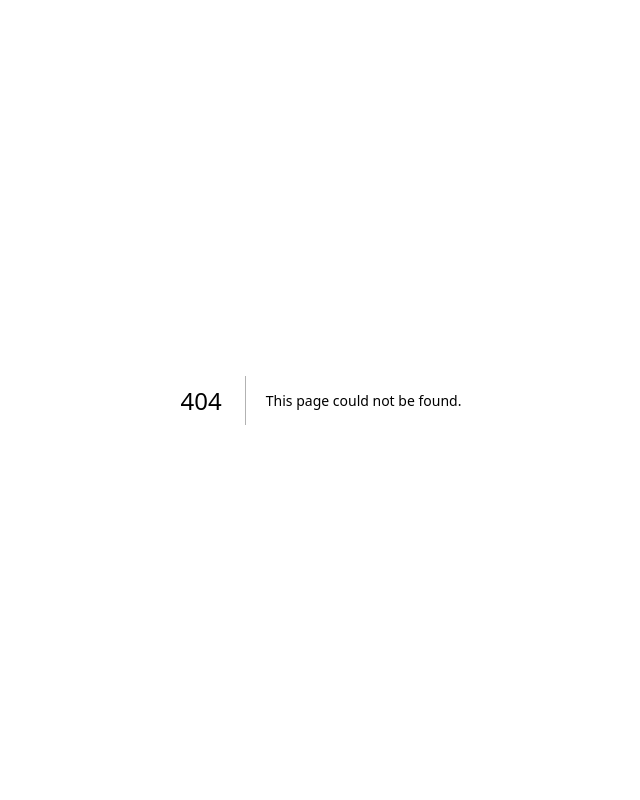
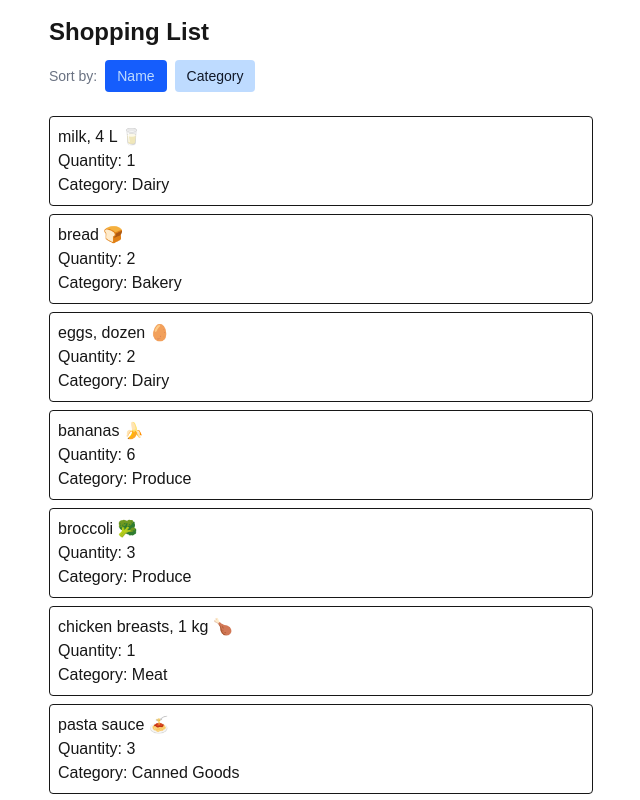
Before and after one commit to heet-talati/cprg306-assignments, a Next.js app: page /week-7 in a window 1280 px wide. Before the commit this address had no page. Shown: the top 800 px of the page, without its empty margins (319-959 px from the left). Built offline with nearby package versions, Linux system fonts and the light colour scheme.

Commit message:
Week-7 setup

```diff
--- /dev/null
+++ b/app/week-7/item-list.js
@@ -0,0 +1,53 @@
+"use client";
+
+import { useState } from "react";
+import Item from "./item";
+import * as Items from "./items.json";
+
+export default function ItemList() {
+  const [items, setItems] = useState(JSON.parse(JSON.stringify(Items.default)));
+  const [sortBy, setSortBy] = useState("name");
+
+  return (
+    <>
+      <div className="flex items-center gap-2 my-3">
+        <p className="font-medium text-sm text-gray-500 ">Sort by:</p>
+        <button
+          className={`font-medium text-sm px-3 py-1.5 rounded cursor-pointer ${
+            sortBy === "name"
+              ? "text-blue-200 bg-blue-600"
+              : "text-gray-900 bg-blue-200"
+          }`}
+          onClick={() => {
+            setSortBy("name");
+            setItems((items) =>
+              items.sort((a, b) => a.name.localeCompare(b.name))
+            );
+          }}
+        >
+          Name
+        </button>
+        <button
+          className={`font-medium text-sm px-3 py-1.5 rounded cursor-pointer ${
+            sortBy === "category"
+              ? "text-blue-200 bg-blue-600"
+              : "text-gray-900 bg-blue-200"
+          }`}
+          onClick={() => {
+            setSortBy("category");
+            setItems((items) =>
+              items.sort((a, b) => a.category.localeCompare(b.category))
+            );
+          }}
+        >
+          Category
+        </button>
+      </div>
+      <ul className="mt-3 flex flex-col gap-2">
+        {items.map((item) => {
+          return <Item key={item.id} {...item} />;
+        })}
+      </ul>
+    </>
+  );
+}
--- /dev/null
+++ b/app/week-7/item.js
@@ -0,0 +1,17 @@
+export default function Item({ name, quantity, category }) {
+  return (
+    <>
+      <li className="border rounded-sm p-2">
+        <p className="">{name}</p>
+        <p className="">Quantity: {quantity}</p>
+        <p className="">
+          Category:{" "}
+          {category
+            .split(" ")
+            .map((word) => word.charAt(0).toUpperCase() + word.slice(1))
+            .join(" ")}
+        </p>
+      </li>
+    </>
+  );
+}
--- /dev/null
+++ b/app/week-7/items.json
@@ -0,0 +1,74 @@
+[
+  {
+    "id": "1h2GJKH12gkHG31h1H",
+    "name": "milk, 4 L 🥛",
+    "quantity": 1,
+    "category": "dairy"
+  },
+  {
+    "id": "2KJH3k2j3H1k2J3K1H",
+    "name": "bread 🍞",
+    "quantity": 2,
+    "category": "bakery"
+  },
+  {
+    "id": "3h2KJH3k2j3H1k2J3",
+    "name": "eggs, dozen 🥚",
+    "quantity": 2,
+    "category": "dairy"
+  },
+  {
+    "id": "4k2J3K1H2GJKH12gk",
+    "name": "bananas 🍌",
+    "quantity": 6,
+    "category": "produce"
+  },
+  {
+    "id": "5H1h1H2KJH3k2j3H",
+    "name": "broccoli 🥦",
+    "quantity": 3,
+    "category": "produce"
+  },
+  {
+    "id": "6H1k2J3K1H2GJKH1",
+    "name": "chicken breasts, 1 kg 🍗",
+    "quantity": 1,
+    "category": "meat"
+  },
+  {
+    "id": "7gkHG31h1H2KJH3k",
+    "name": "pasta sauce 🍝",
+    "quantity": 3,
+    "category": "canned goods"
+  },
+  {
+    "id": "8j3H1k2J3K1H2GJK",
+    "name": "spaghetti, 454 g 🍝",
+    "quantity": 2,
+    "category": "dry goods"
+  },
+  {
+    "id": "9H12gkHG31h1H2KJ",
+    "name": "toilet paper, 12 pack 🧻",
+    "quantity": 1,
+    "category": "household"
+  },
+  {
+    "id": "10H3k2j3H1k2J3K1",
+    "name": "paper towels, 6 pack",
+    "quantity": 1,
+    "category": "household"
+  },
+  {
+    "id": "11k2J3K1H2GJKH12",
+    "name": "dish soap 🍽️",
+    "quantity": 1,
+    "category": "household"
+  },
+  {
+    "id": "12GJKH12gkHG31h1",
+    "name": "hand soap 🧼",
+    "quantity": 4,
+    "category": "household"
+  }
+]
--- /dev/null
+++ b/app/week-7/new-item.js
@@ -0,0 +1,122 @@
+"use client";
+import { useState } from "react";
+
+export default function NewItem() {
+  const [quantity, setQuantity] = useState(1);
+  const [name, setName] = useState("");
+  const [category, setCategory] = useState("produce");
+  const options = [
+    "Produce",
+    "Dairy",
+    "Bakery",
+    "Meat",
+    "Frozen Foods",
+    "Canned Goods",
+    "Dry Goods",
+    "Beverages",
+    "Snacks",
+    "Household",
+    "Other",
+  ];
+
+  function increment() {
+    if (quantity < 20) setQuantity(quantity + 1);
+  }
+  function decrement() {
+    if (quantity > 1) setQuantity(quantity - 1);
+  }
+
+  function handleSubmit(e) {
+    e.preventDefault();
+    const item = { name, category, quantity };
+    console.log("Item:", item);
+    alert(
+      `
+      Item: ${item.name}
+      Quantity: ${item.quantity}
+      Category: ${item.category}
+      `
+    );
+
+    setQuantity(1);
+    setName("");
+    setCategory("produce");
+  }
+
+  return (
+    <div className="mx-auto max-w-md p-4 flex flex-col">
+      <h1 className="text-2xl font-bold mb-4 text-gray-700">Add New Item</h1>
+      <form className="flex flex-col p-4 bg-gray-900 rounded-md">
+        <div className="flex flex-col gap-2 p-4">
+          <label htmlFor="item-name" className="text-gray-500">
+            Item Name
+          </label>
+          <input
+            type="text"
+            name="item-name"
+            id="item-name"
+            className="border border-gray-700 rounded p-2"
+            placeholder="e.g. Apples, 3lbs"
+            value={name}
+            onChange={(e) => setName(e.target.value)}
+            required
+          />
+        </div>
+        <div className="flex flex-col gap-5 p-4">
+          <p className="text-gray-500 text-sm">
+            Quantity:{" "}
+            <span className="text-gray-300 text-xl font-bold">{quantity}</span>
+          </p>
+          <div className="flex gap-x-3">
+            <button
+              className="bg-gray-700 disabled:bg-gray-500 cursor-pointer text-white px-4 py-2 rounded"
+              disabled={quantity === 1}
+              onClick={decrement}
+              type="button"
+            >
+              -
+            </button>
+            <button
+              className="bg-blue-600 disabled:bg-blue-950 cursor-pointer text-white px-4 py-2 rounded"
+              disabled={quantity === 20}
+              onClick={increment}
+              type="button"
+            >
+              +
+            </button>
+          </div>
+          <p className="text-gray-500 text-xs">Allowed range: 1–20</p>
+        </div>
+        <div className="flex flex-col gap-2 p-4">
+          <label htmlFor="item-name" className="text-gray-500">
+            Item Category
+          </label>
+          <select
+            name="item-category"
+            id="item-category"
+            className="border border-gray-700 rounded p-2"
+            placeholder="e.g. Apples, 3lbs"
+            value={category}
+            onChange={(e) => setCategory(e.target.value)}
+          >
+            {options.map((option) => (
+              <option
+                className="bg-gray-800 text-white"
+                key={option}
+                value={option.toLowerCase()}
+              >
+                {option}
+              </option>
+            ))}
+          </select>
+        </div>
+        <input
+          type="submit"
+          className="bg-blue-600 hover:bg-blue-700 text-white px-4 py-2 rounded"
+          value={"Add Item"}
+          onClick={handleSubmit}
+        />
+      </form>
+    </div>
+  );
+}
--- /dev/null
+++ b/app/week-7/page.js
@@ -0,0 +1,15 @@
+import ItemList from "./item-list";
+import Head from "next/head";
+
+export const metadata = {
+  title: "Shopping List",
+};
+
+export default function Page() {
+  return (
+    <main className="mx-auto max-w-xl p-4 flex flex-col">
+      <h1 className="text-2xl font-bold">Shopping List</h1>
+      <ItemList></ItemList>
+    </main>
+  );
+}
```
